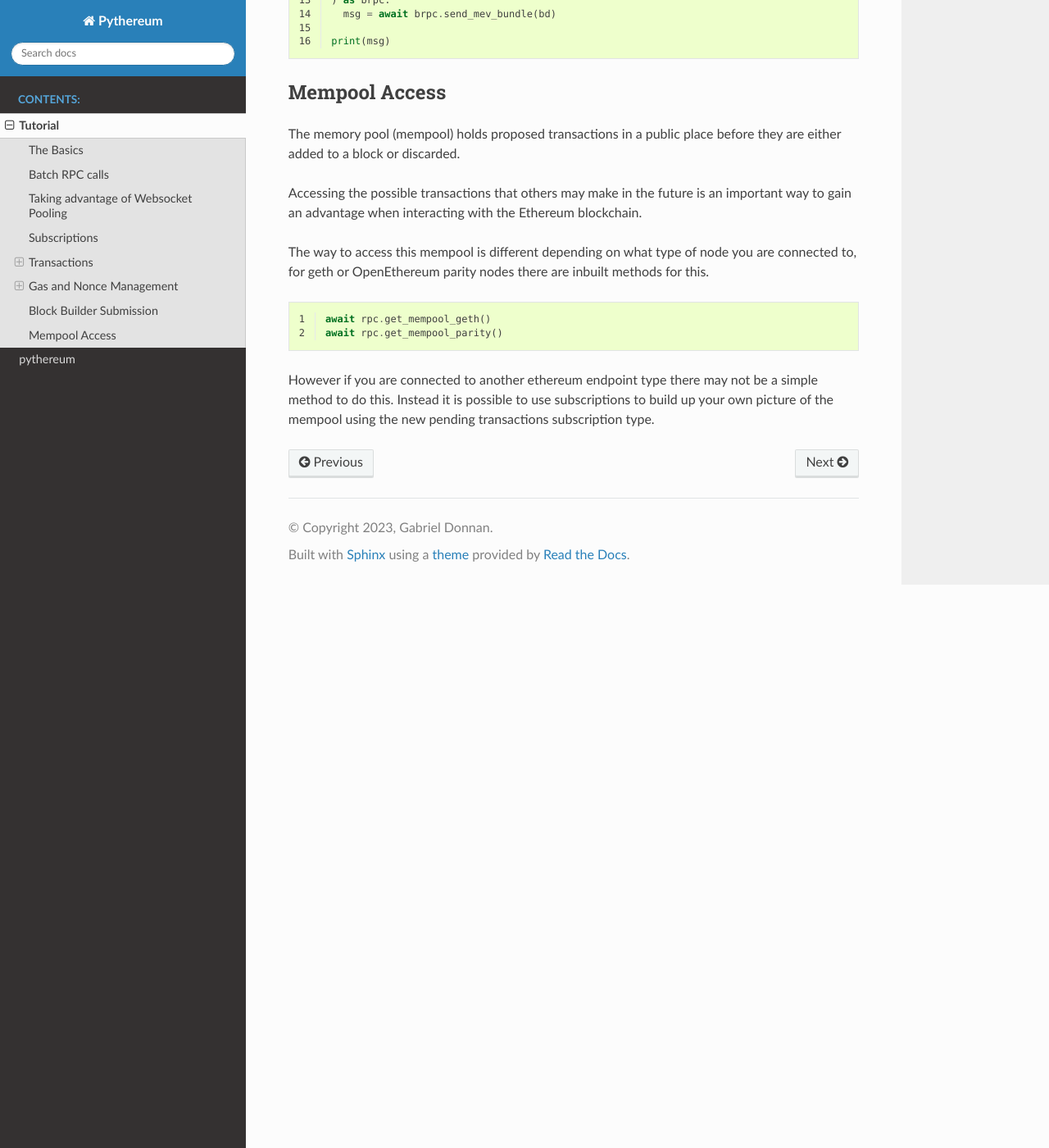
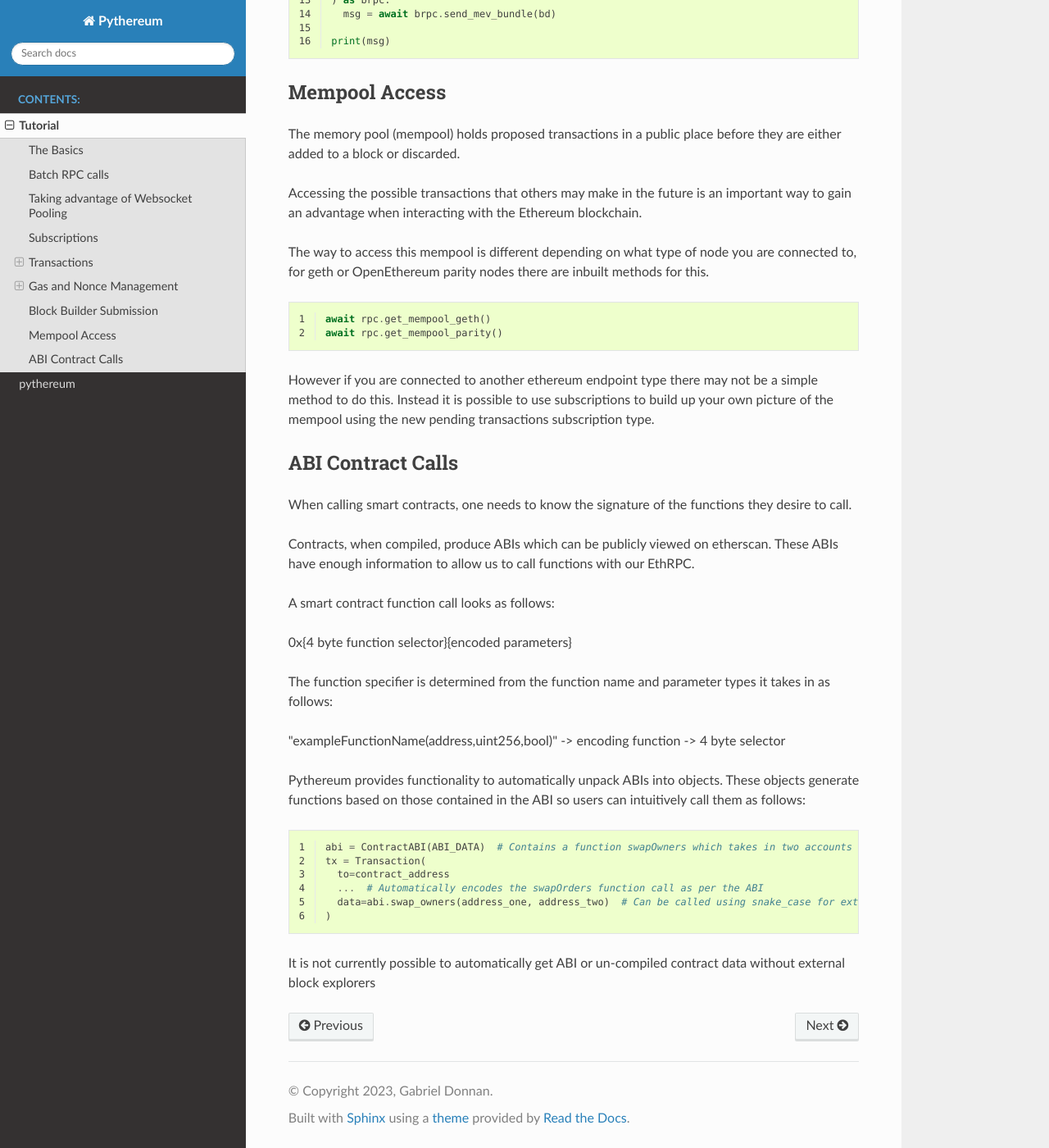
Before and after one commit to gabedonnan/pythereum, a Sphinx documentation site: the page built from docs/source/tutorial.rst, in a window 1280 px wide and 1400 px high, scrolled down 12047 px. Shown: the whole window at 82% size. Built offline with Sphinx 7.4.7 and the Read the Docs theme 2.0.0, drawn with Linux system fonts in a browser that asks for light colours.

Commit message:
Documentation update

```diff
--- a/docs/source/tutorial.rst
+++ b/docs/source/tutorial.rst
@@ -626,3 +626,34 @@ for geth or OpenEthereum parity nodes there are inbuilt methods for this.
 
 However if you are connected to another ethereum endpoint type there may not be a simple method to do this.
 Instead it is possible to use subscriptions to build up your own picture of the mempool using the new pending transactions subscription type.
+
+ABI Contract Calls
+==================
+
+When calling smart contracts, one needs to know the signature of the functions they desire to call.
+
+Contracts, when compiled, produce ABIs which can be publicly viewed on etherscan.
+These ABIs have enough information to allow us to call functions with our EthRPC.
+
+A smart contract function call looks as follows:
+
+0x{4 byte function selector}{encoded parameters}
+
+The function specifier is determined from the function name and parameter types it takes in as follows:
+
+"exampleFunctionName(address,uint256,bool)" -> encoding function -> 4 byte selector
+
+Pythereum provides functionality to automatically unpack ABIs into objects.
+These objects generate functions based on those contained in the ABI so users can intuitively call them as follows:
+
+.. code-block:: python
+  :linenos:
+
+  abi = ContractABI(ABI_DATA)  # Contains a function swapOwners which takes in two accounts
+  tx = Transaction(
+    to=contract_address
+    ...  # Automatically encodes the swapOrders function call as per the ABI
+    data=abi.swap_owners(address_one, address_two)  # Can be called using snake_case for extra pythonic-ness
+  )
+
+It is not currently possible to automatically get ABI or un-compiled contract data without external block explorers
```
